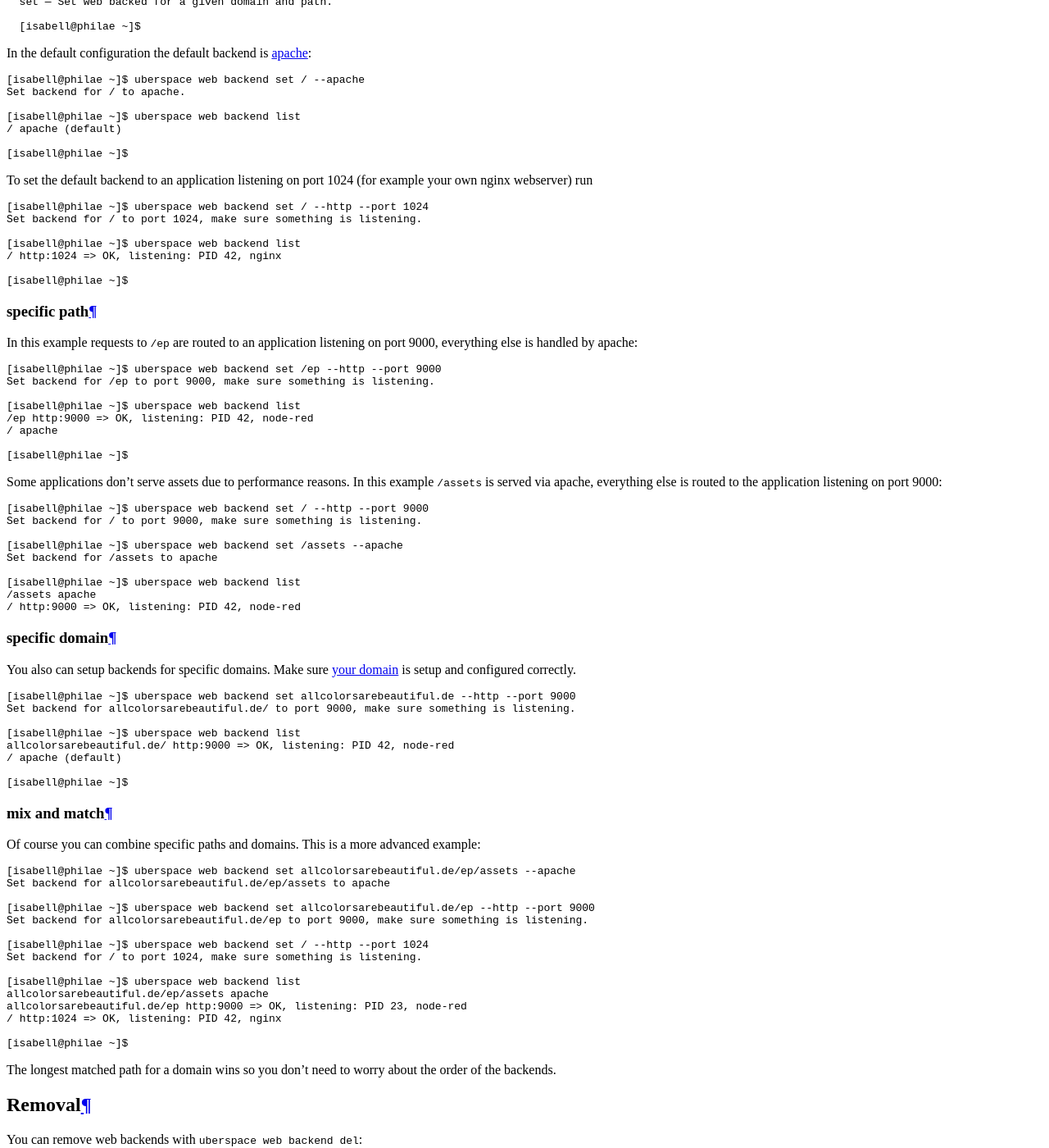
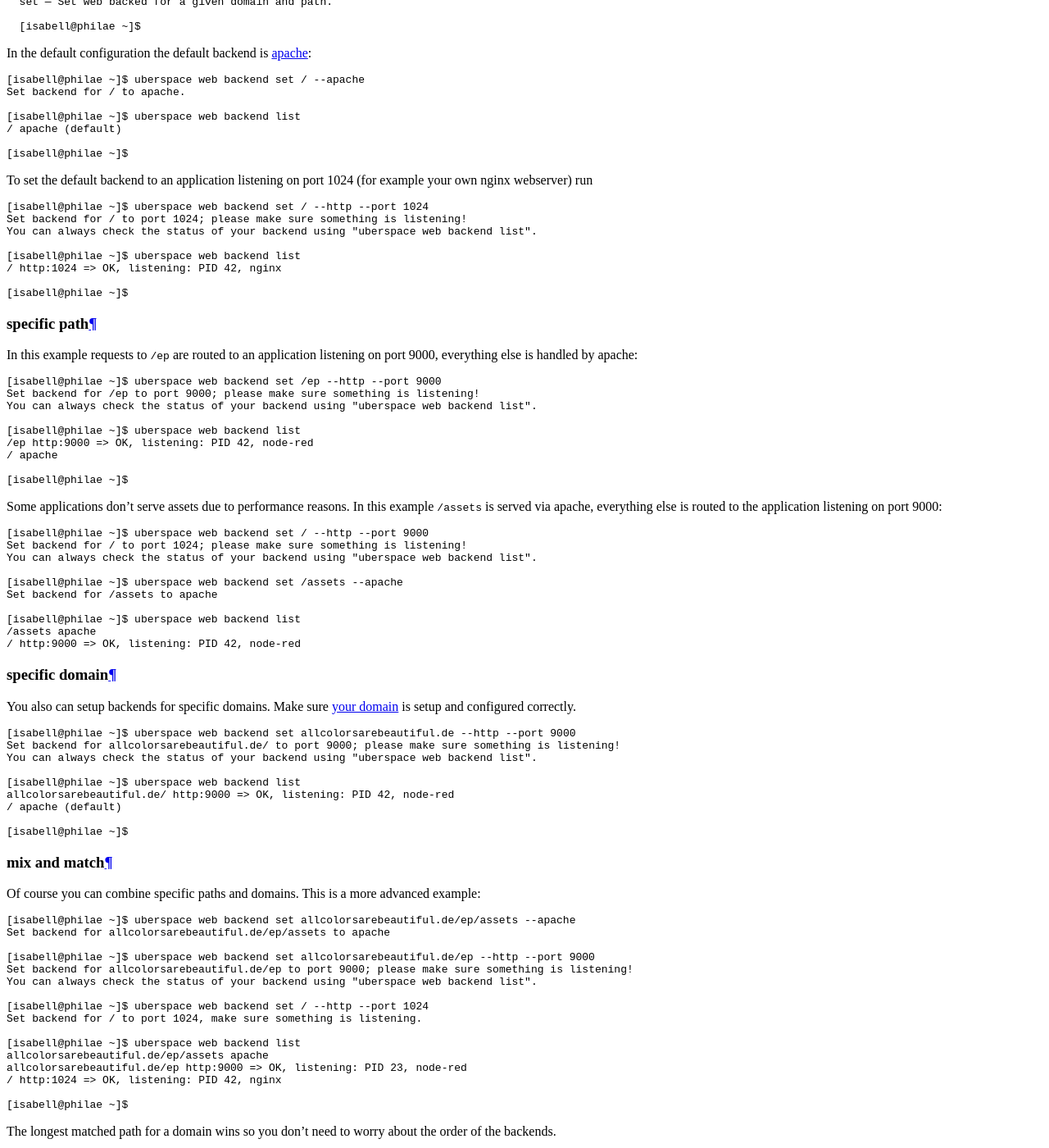
Before and after one commit to Uberspace/manual, a Sphinx documentation site: the page built from source/web-backends.rst, in a window 1280 px wide and 1400 px high, scrolled down 1880 px. Shown: the whole window at 82% size. Built offline with Sphinx 7.4.7 and the Read the Docs theme 2.0.0, drawn with Linux system fonts in a browser that asks for light colours; pages that are not in the unit, such as notebooks, are missing from menus.

Commit message:
:bug: adapt output of web backend commands to match reality

```diff
--- a/source/web-backends.rst
+++ b/source/web-backends.rst
@@ -52,7 +52,8 @@ To set the default backend to an application listening on port 1024 (for example
 .. code-block:: shell
 
   [isabell@philae ~]$ uberspace web backend set / --http --port 1024
-  Set backend for / to port 1024, make sure something is listening.
+  Set backend for / to port 1024; please make sure something is listening!
+  You can always check the status of your backend using "uberspace web backend list".
 
   [isabell@philae ~]$ uberspace web backend list
   / http:1024 => OK, listening: PID 42, nginx
@@ -67,7 +68,8 @@ In this example requests to ``/ep`` are routed to an application listening on po
 .. code-block:: shell
 
   [isabell@philae ~]$ uberspace web backend set /ep --http --port 9000
-  Set backend for /ep to port 9000, make sure something is listening.
+  Set backend for /ep to port 9000; please make sure something is listening!
+  You can always check the status of your backend using "uberspace web backend list".
 
   [isabell@philae ~]$ uberspace web backend list
   /ep http:9000 => OK, listening: PID 42, node-red
@@ -80,7 +82,8 @@ Some applications don't serve assets due to performance reasons. In this example
 .. code-block:: shell
 
   [isabell@philae ~]$ uberspace web backend set / --http --port 9000
-  Set backend for / to port 9000, make sure something is listening.
+  Set backend for / to port 1024; please make sure something is listening!
+  You can always check the status of your backend using "uberspace web backend list".
 
   [isabell@philae ~]$ uberspace web backend set /assets --apache
   Set backend for /assets to apache
@@ -98,7 +101,8 @@ You also can setup backends for specific domains. Make sure :ref:`your domain <w
 .. code-block:: shell
 
   [isabell@philae ~]$ uberspace web backend set allcolorsarebeautiful.de --http --port 9000
-  Set backend for allcolorsarebeautiful.de/ to port 9000, make sure something is listening.
+  Set backend for allcolorsarebeautiful.de/ to port 9000; please make sure something is listening!
+  You can always check the status of your backend using "uberspace web backend list".
 
   [isabell@philae ~]$ uberspace web backend list
   allcolorsarebeautiful.de/ http:9000 => OK, listening: PID 42, node-red
@@ -117,7 +121,8 @@ Of course you can combine specific paths and domains. This is a more advanced ex
   Set backend for allcolorsarebeautiful.de/ep/assets to apache
 
   [isabell@philae ~]$ uberspace web backend set allcolorsarebeautiful.de/ep --http --port 9000
-  Set backend for allcolorsarebeautiful.de/ep to port 9000, make sure something is listening.
+  Set backend for allcolorsarebeautiful.de/ep to port 9000; please make sure something is listening!
+  You can always check the status of your backend using "uberspace web backend list".
 
   [isabell@philae ~]$ uberspace web backend set / --http --port 1024
   Set backend for / to port 1024, make sure something is listening.
```
Also changed, not shown: other parts of source/web-backends.rst (+1 -1 lines).
